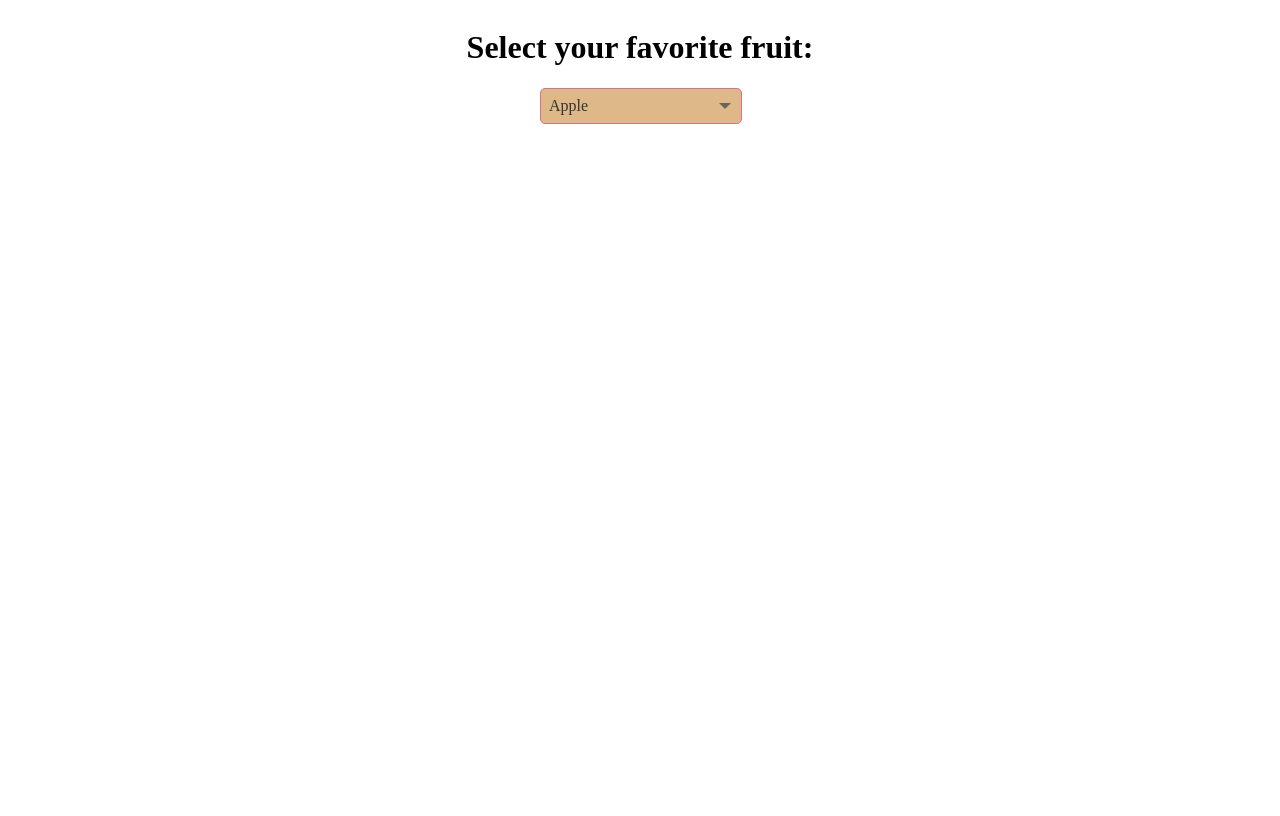
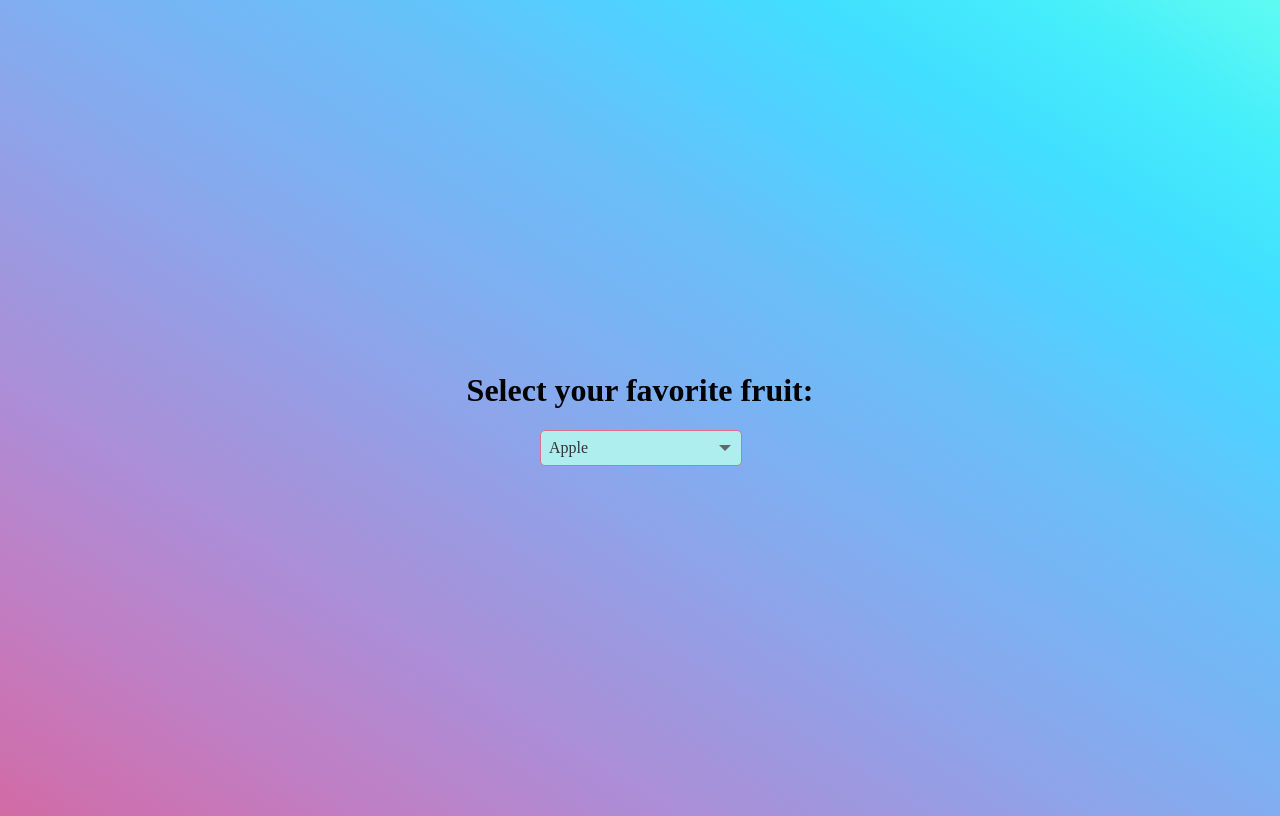
Before and after one commit to rcncln/custom-select, a plain HTML site: page index.html in a window 1280 px wide. Drawn offline with Linux system fonts and the light colour scheme.

Commit message:
changes style

```diff
--- a/styles.css
+++ b/styles.css
@@ -3,6 +3,23 @@ body {
   align-items: center;
   justify-content: center;
   flex-direction: column;
+  background-image: linear-gradient(
+    to right top,
+    #d16ba5,
+    #c777b9,
+    #ba83ca,
+    #aa8fd8,
+    #9a9ae1,
+    #8aa7ec,
+    #79b3f4,
+    #69bff8,
+    #52cffe,
+    #41dfff,
+    #46eefa,
+    #5ffbf1
+  );
+  background-repeat: no-repeat;
+  height: 100vh;
 }
 
 .custom-select-wrapper {
@@ -14,10 +31,11 @@ body {
   position: relative;
   display: inline-block;
   width: 100%;
-  background-color: burlywood;
+  background-color: paleturquoise;
   border: 1px solid palevioletred;
   border-radius: 5px;
   cursor: pointer;
+  transition: box-shadow 250ms ease-in-out;
 }
 
 .custom-select:hover {
@@ -63,7 +81,7 @@ body {
 }
 
 .custom-select:focus {
-  border-color: #3b82f6; /* Change the border color on focus */
+  border-color: #3b82f6;
 }
 
 .custom-select::after {
@@ -75,11 +93,11 @@ body {
   height: 0;
   border-left: 6px solid transparent;
   border-right: 6px solid transparent;
-  border-top: 6px solid #666; /* Adjust the color of the dropdown triangle */
+  border-top: 6px solid #666;
   transform: translateY(-50%);
   pointer-events: none;
 }
 
 .custom-select.active::after {
-  border-top-color: #3b82f6; /* Adjust the color of the dropdown triangle on focus */
+  border-top-color: #3b82f6;
 }
```
